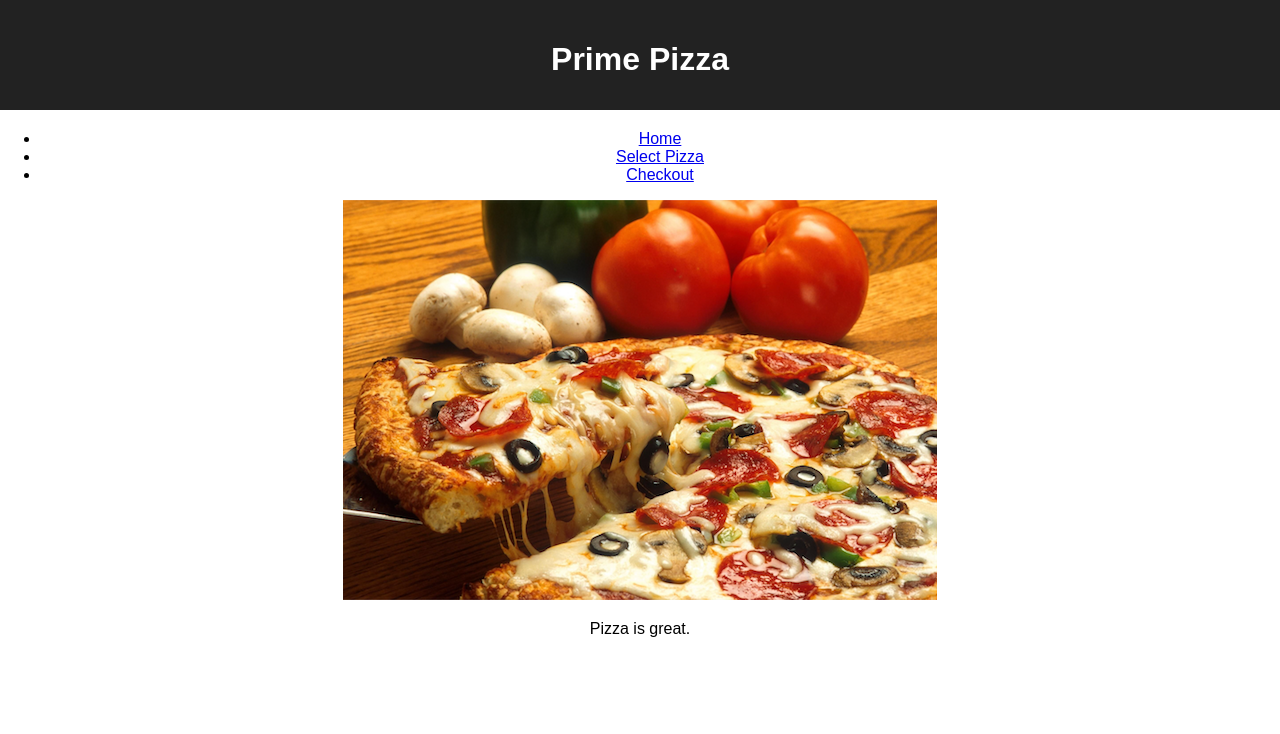
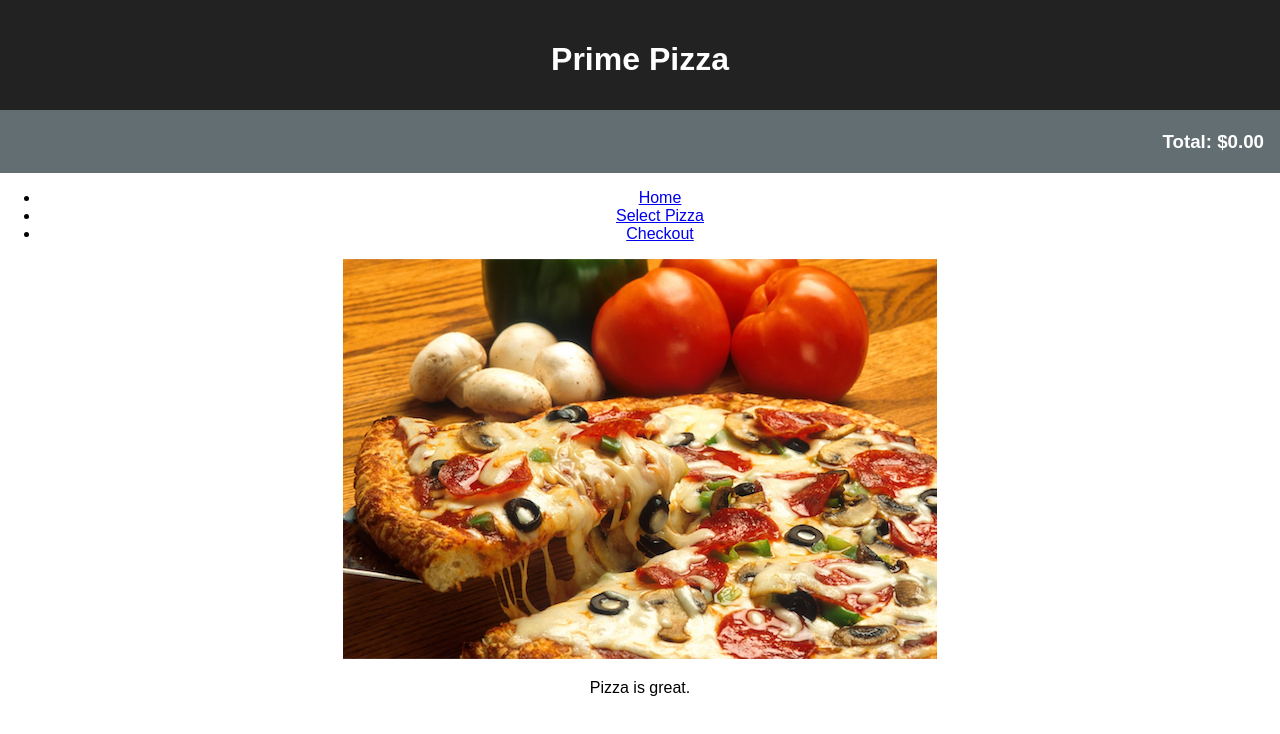
Before and after one commit to sjg3609/redux-pizza-parlor, a React (Create React App) app: page / in a window 1280 px wide. Shown: the top 734 px of the page. Built offline with nearby package versions, Linux system fonts and the light colour scheme.

Commit message:
Created a store, and some reducer to keep track of cart and price. Also created a total price to display.

```diff
--- a/src/components/App/App.css
+++ b/src/components/App/App.css
@@ -7,9 +7,16 @@
   height: 70px;
   padding: 20px;
   color: white;
-  margin-bottom: 20px;
 }
 
 .App-title {
   font-size: 2em;
 }
+
+#priceDiv {
+  background-color: #636e72;
+  color: white;
+  text-align: right;
+  padding: 2px;
+  padding-right: 16px;
+}
--- a/src/components/App/App.jsx
+++ b/src/components/App/App.jsx
@@ -4,6 +4,7 @@ import { HashRouter as Router, Route, Link } from 'react-router-dom';
 import './App.css';
 import SelectPizza from '../SelectPizza/SelectPizza';
 import Home from '../Home/Home';
+import Price from '../Price/Price';
 
 function App() {
 
@@ -13,6 +14,7 @@ function App() {
         <h1 className='App-title'>Prime Pizza</h1>
       </header>
       <Router>
+        <Price />
         <ul>
           <li>
             <Link to="/">Home</Link>
--- /dev/null
+++ b/src/components/Price/Price.jsx
@@ -0,0 +1,13 @@
+import { useSelector } from "react-redux";
+
+function Price() {
+    const checkoutPrice = useSelector(store => store.checkoutPrice);
+
+    return (
+        <div id='priceDiv'>
+            <h3>Total: ${(Math.round(checkoutPrice * 100) / 100).toFixed(2)}</h3>
+        </div>
+    );
+}
+
+export default Price;
--- a/src/components/SelectPizza/PizzaItem.jsx
+++ b/src/components/SelectPizza/PizzaItem.jsx
@@ -5,7 +5,12 @@ import CardMedia from '@mui/material/CardMedia';
 import Typography from '@mui/material/Typography';
 import { Button } from '@mui/material';
 
+
 function PizzaItem({ pizza }) {
+    const addPizza = () => {
+
+    }
+
     return (
         <Card>
             <CardMedia
@@ -22,7 +27,7 @@ function PizzaItem({ pizza }) {
                 </Typography>
                 <CardActions>
                     ${pizza.price}
-                    <Button>
+                    <Button onClick={addPizza}>
                         Buy
                     </Button>
                 </CardActions>
--- a/src/index.js
+++ b/src/index.js
@@ -2,10 +2,41 @@ import React from 'react';
 import ReactDOM from 'react-dom/client';
 import './index.css';
 import App from './components/App/App';
+import { Provider } from 'react-redux';
+import { createStore, combineReducers, applyMiddleware } from 'redux';
+import logger from 'redux-logger';
+
+const checkoutPrice = (state = 0, action) => {
+    if (action.type === 'ADD_PIZZA_TO_CART') {
+        return state + action.payload.price;
+    }
+    return state;
+}
+
+const cart = (state = [], action) => {
+    if (action.type === 'ADD_PIZZA_TO_CART') {
+        return [...state, action.payload.name]
+    } else if (action.type === 'EMPTY_CART') {
+        return [];
+    } else if (action.type === 'UPDATE_CART') {
+        return action.payload;
+    }
+    return state;
+}
+
+const storeInstance = createStore(
+    combineReducers({
+        checkoutPrice,
+        cart,
+    }),
+    applyMiddleware(logger)
+);
 
 const root = ReactDOM.createRoot(document.getElementById('root'));
 root.render(
     <React.StrictMode>
-        <App />
+        <Provider store={storeInstance}>
+            <App />
+        </Provider>
     </React.StrictMode>
 );
```
